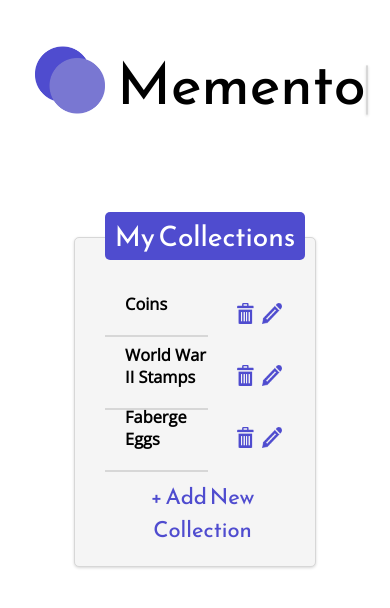
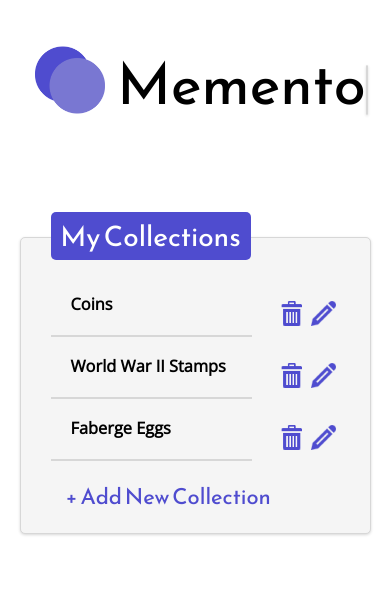
Before and after one commit to mattumland/memento, a React (Create React App) app: page / in a window 390 px wide. Shown: the top 608 px of the page. Built offline with nearby package versions, Linux system fonts and the light colour scheme.

Commit message:
Add responsive width for my-collections

```diff
--- a/src/CollectionList/CollectionList.scss
+++ b/src/CollectionList/CollectionList.scss
@@ -35,3 +35,15 @@
     color: $darkBlue;
     margin: 20px 0 20px 15px;
 }
+
+@media screen and (max-width: 786px) {
+    .my-collections {
+        width: 82%;
+    }
+}
+
+@media screen and (max-width: 550px) {
+    .my-collections {
+        width: 90%;
+    }
+}
```
